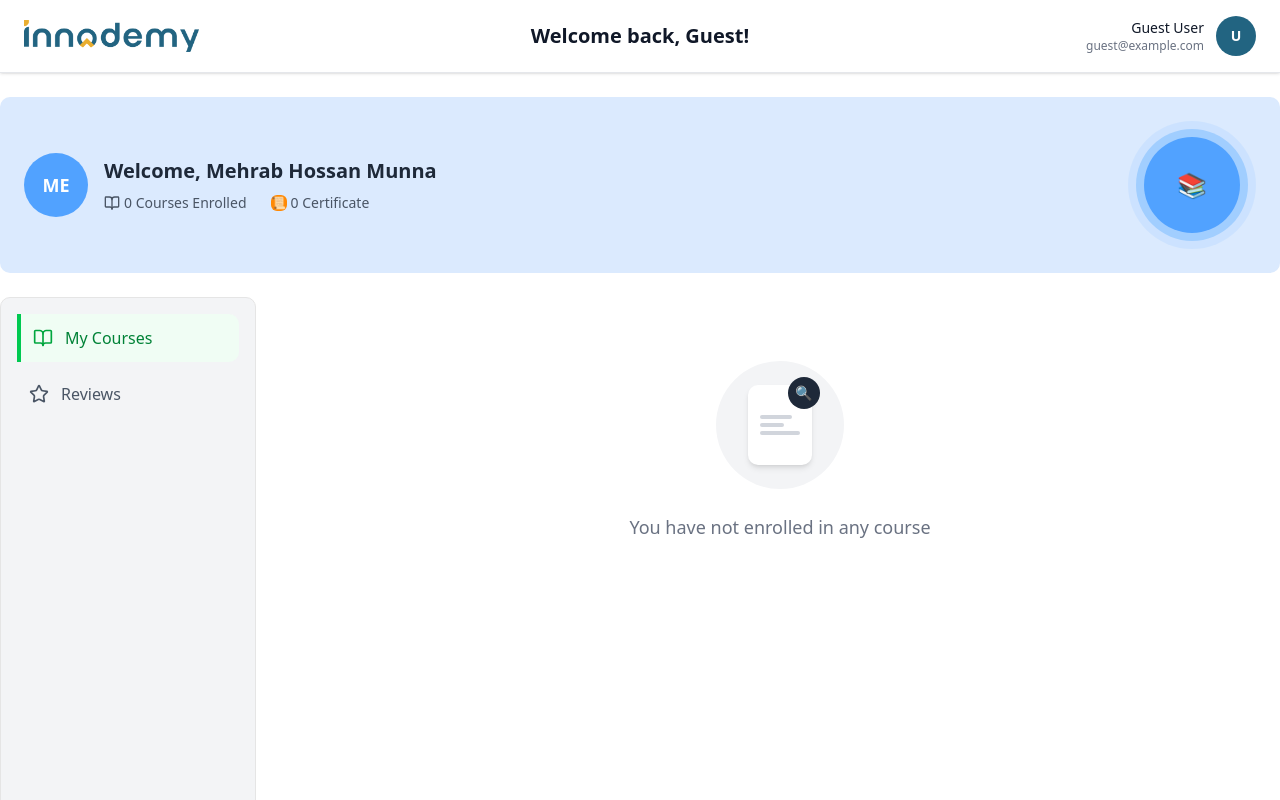
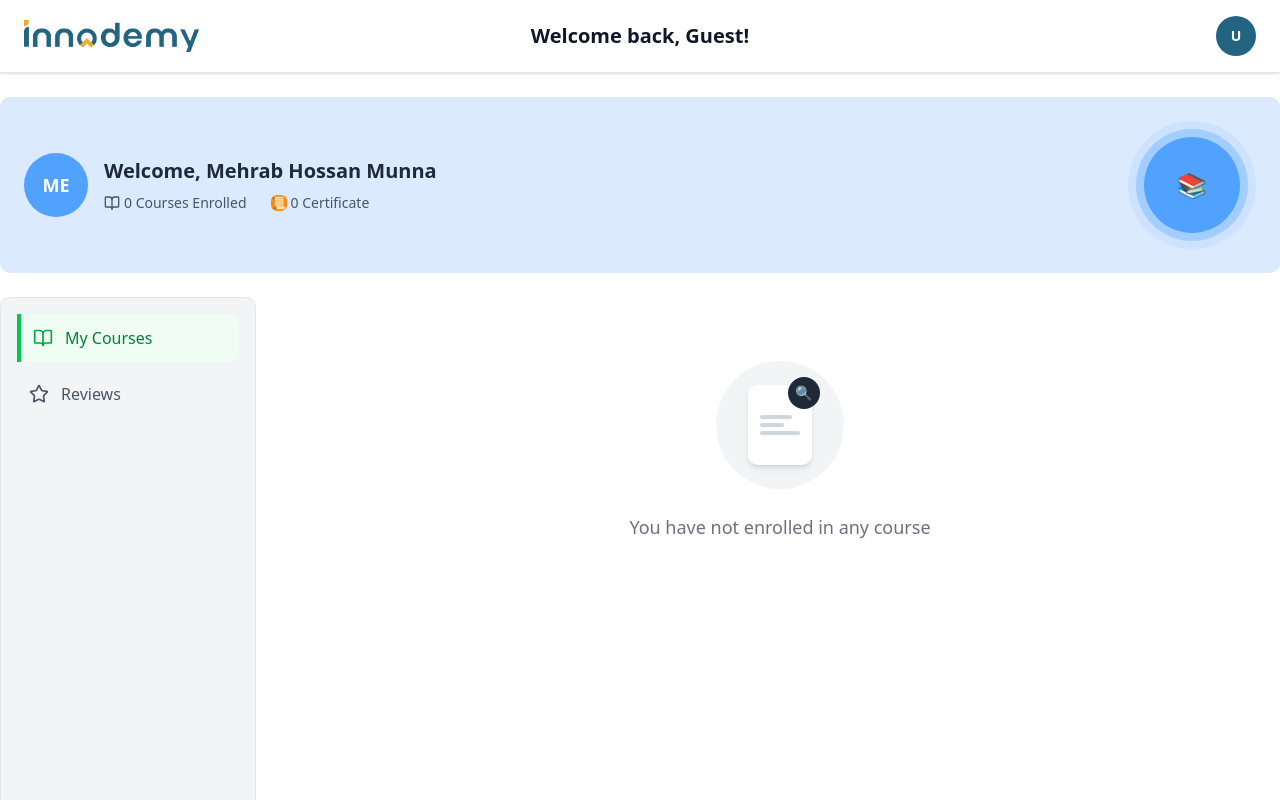
Before and after one commit to mehrabhossain1/innodemmy-frontend, a Next.js app: page /dashboard in a window 1280 px wide. Shown: the top 800 px of the page. Built offline with nearby package versions, Linux system fonts and the light colour scheme.

Commit message:
refactor(DashboardHeader): Remove user name and email display for cleaner profile section

```diff
--- a/components/DashboardHeader.tsx
+++ b/components/DashboardHeader.tsx
@@ -44,14 +44,6 @@ export default function DashboardHeader() {
                 {/* Right: User Profile */}
                 <div className="flex justify-end">
                     <div className="flex items-center space-x-3">
-                        <div className="text-right">
-                            <p className="text-sm font-medium text-gray-900">
-                                {user?.name || "Guest User"}
-                            </p>
-                            <p className="text-xs text-gray-500">
-                                {user?.email || "guest@example.com"}
-                            </p>
-                        </div>
                         <div className="w-10 h-10 bg-primary rounded-full flex items-center justify-center text-white font-semibold text-sm">
                             {getUserInitials()}
                         </div>
```
